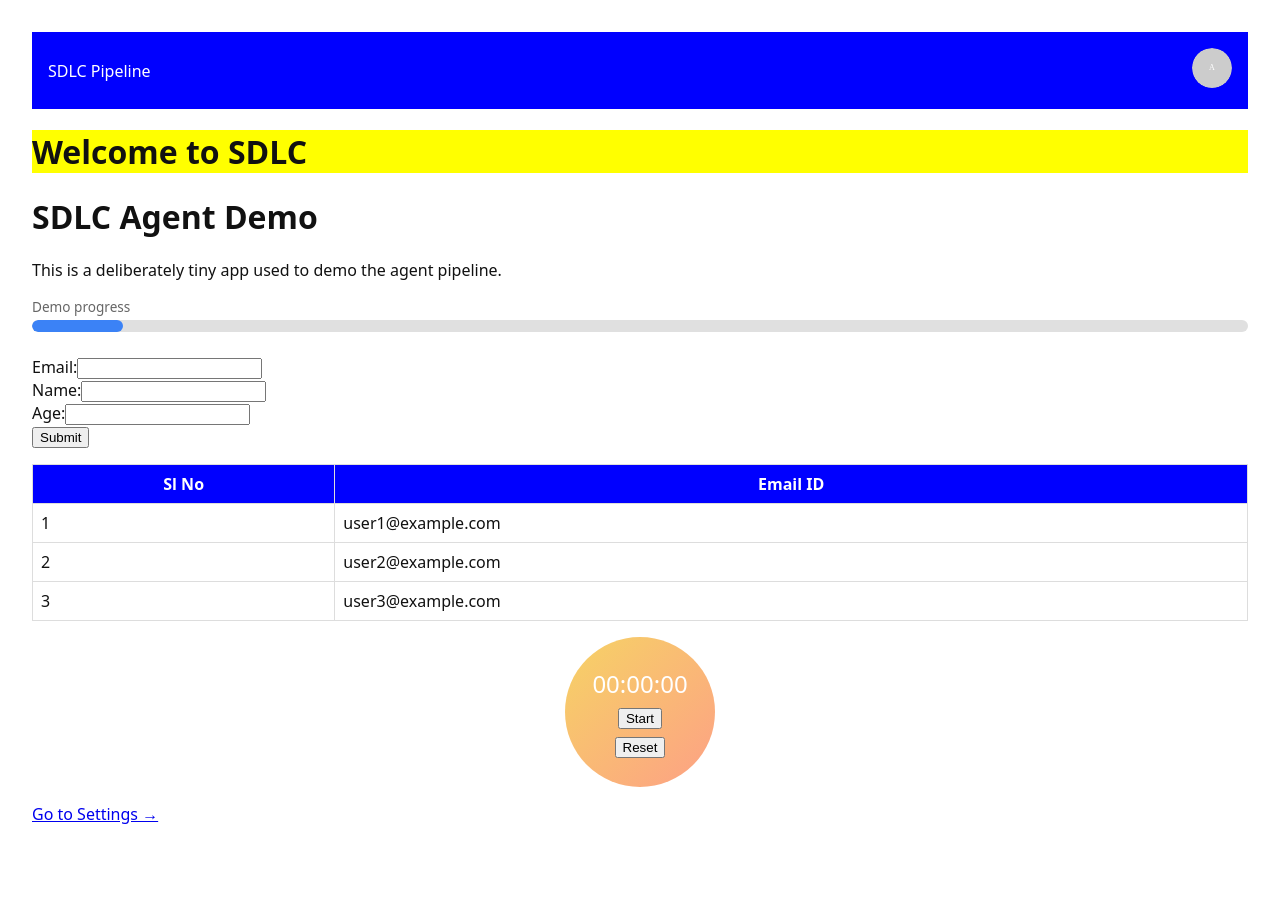
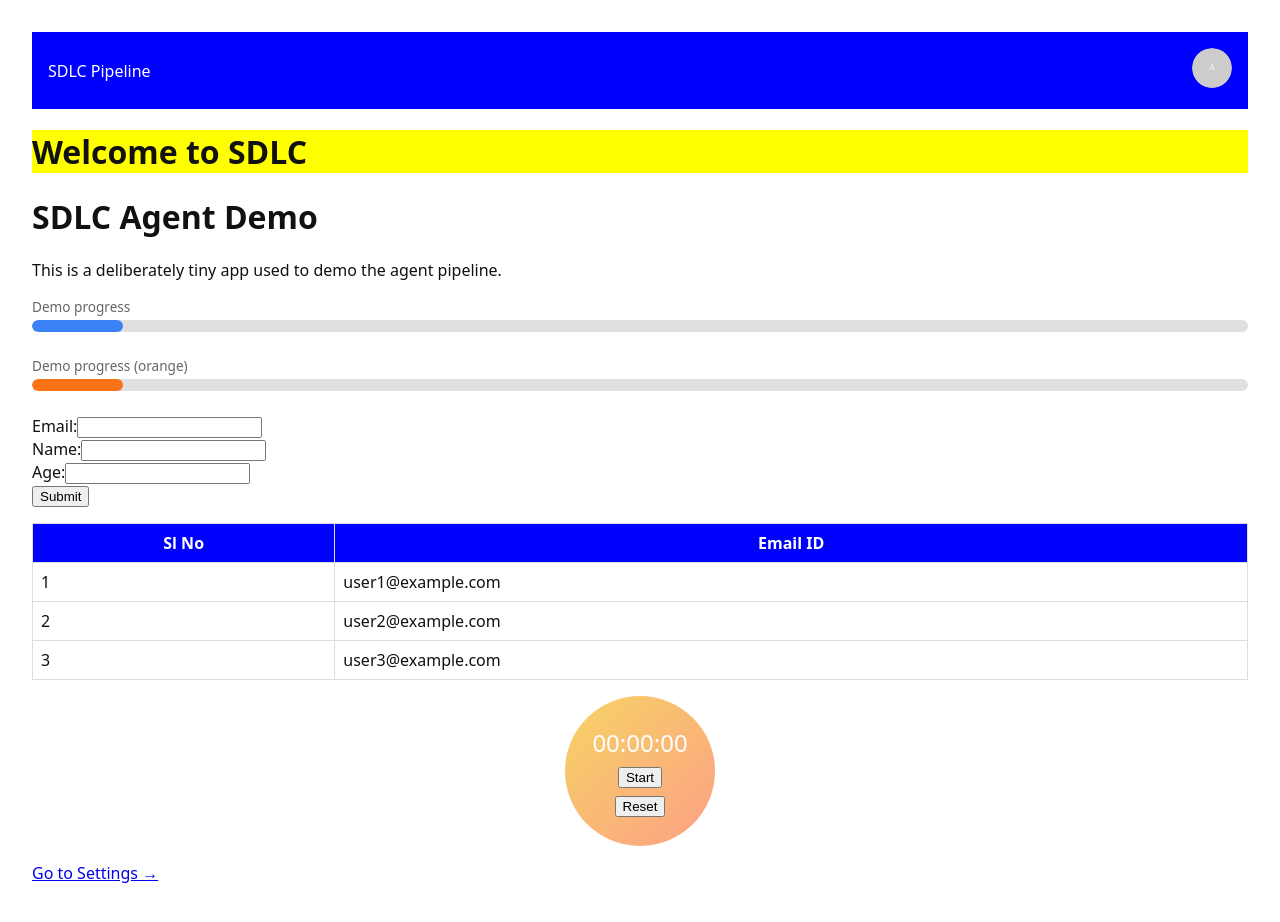
Before and after one commit to Rohit2697/demo-nextjs-app, a Next.js app: page / in a window 1280 px wide. Shown: the top 922 px of the page. Built offline with nearby package versions, Linux system fonts and the light colour scheme.

Commit message:
TICKET-434969: add a new orange progress bar (#11)
Co-authored-by: Rohit Dey <rohit.dey@ibm.com>

```diff
--- a/app/components/ProgressBar.tsx
+++ b/app/components/ProgressBar.tsx
@@ -1,10 +1,12 @@
 import React from "react";
+
+type NamedColor = "blue" | "green" | "orange";
 
 interface ProgressBarProps {
   progress: number;
   label?: string;
   height?: number;
-  color?: string;
+  color?: NamedColor | string;
 }
 
 const clamp = (value: number, min: number, max: number): number => {
@@ -12,13 +14,27 @@ const clamp = (value: number, min: number, max: number): number => {
   return Math.min(max, Math.max(min, value));
 };
 
+const NAMED_COLORS: Record<NamedColor, string> = {
+  blue: "#3b82f6",
+  green: "#22c55e",
+  orange: "#f97316",
+};
+
+const resolveColor = (color: NamedColor | string): string => {
+  if (color in NAMED_COLORS) {
+    return NAMED_COLORS[color as NamedColor];
+  }
+  return color;
+};
+
 const ProgressBar: React.FC<ProgressBarProps> = ({
   progress,
   label,
   height = 12,
-  color = "#3b82f6",
+  color = "blue",
 }) => {
   const clampedProgress = clamp(progress, 0, 100);
+  const resolvedColor = resolveColor(color);
 
   return (
     <div style={{ width: "100%" }}>
@@ -41,10 +57,11 @@ const ProgressBar: React.FC<ProgressBarProps> = ({
         }}
       >
         <div
+          data-testid="progress-bar-fill"
           style={{
             width: `${clampedProgress}%`,
             height: "100%",
-            backgroundColor: color,
+            backgroundColor: resolvedColor,
             borderRadius: height / 2,
             transition: "width 0.3s ease",
           }}
--- a/app/page.tsx
+++ b/app/page.tsx
@@ -48,6 +48,9 @@ export default function Home() {
       <div style={{ marginBottom: "1.5rem" }}>
         <ProgressBar progress={demoProgress} label="Demo progress" />
       </div>
+      <div style={{ marginBottom: "1.5rem" }}>
+        <ProgressBar progress={demoProgress} label="Demo progress (orange)" color="orange" />
+      </div>
       <form onSubmit={handleSubmit} style={{ marginBottom: "1rem" }}>
         <div>
           <label>
```
Also changed, not shown: 2 other files (tests, documents, lock files or other folders).
